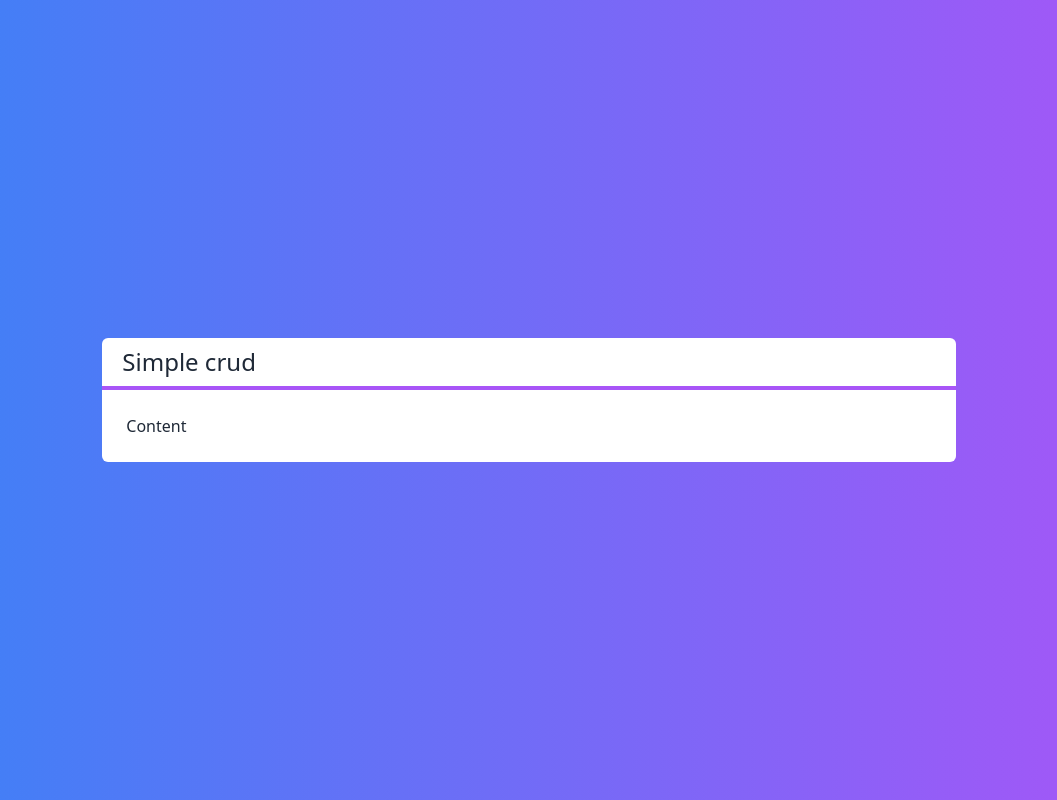
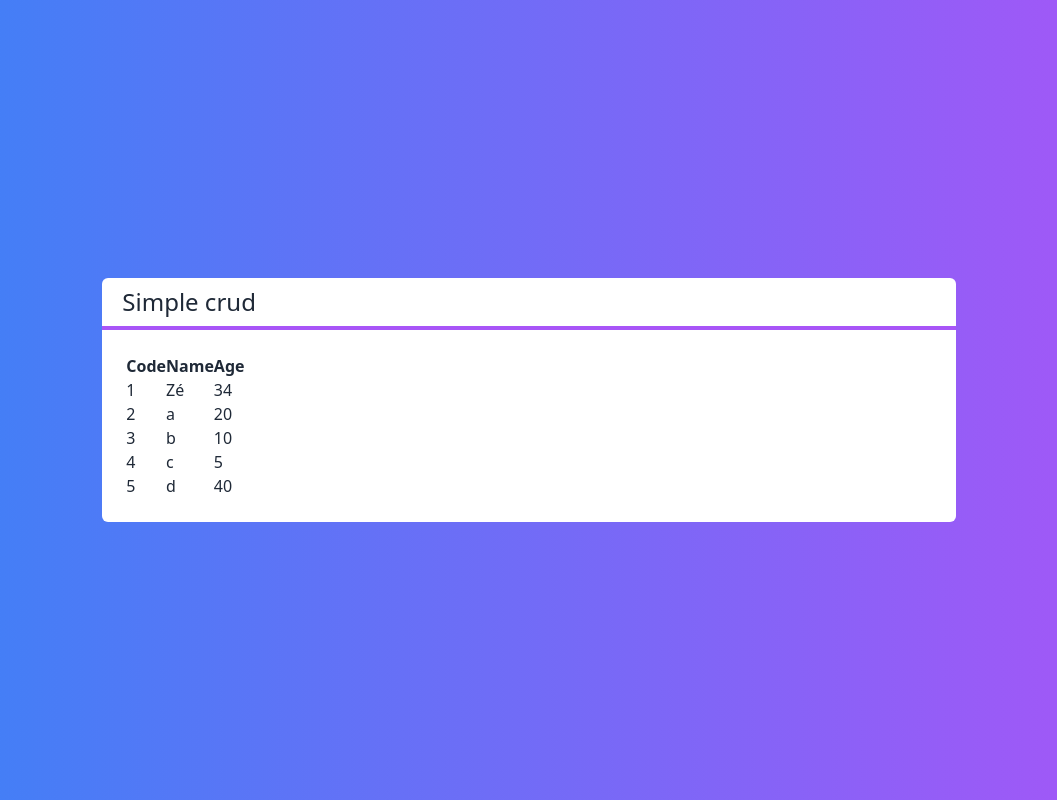
Before and after one commit to yThiagoFS/NextJS_firstProject, a Next.js app: page / in a window 1280 px wide. Shown: the whole page, without its empty margins (111-1168 px from the left). Built offline with nearby package versions, Linux system fonts and the light colour scheme.

Commit message:
rendering data in the table

```diff
--- /dev/null
+++ b/src/components/Table.tsx
@@ -0,0 +1,39 @@
+import Client from "../core/Client"
+interface TableProps {
+    clients: Client[]
+}
+const Table = (props: TableProps) => {
+
+    function renderHeader() {
+        return (
+            <tr>
+                <th>Code</th>
+                <th>Name</th>
+                <th>Age</th>
+            </tr>
+        )
+    }
+    function renderData(){
+        return props.clients?.map((client, i) => {
+            return(
+                <tr key={client.id}>
+                    <td>{client.id}</td>
+                    <td>{client.name}</td>
+                    <td>{client.age}</td>
+                </tr>
+            )
+        })
+    }
+
+    return (
+        <table>
+            <thead>
+                {renderHeader()}
+            </thead>
+            <tbody>
+                {renderData()}
+            </tbody>
+        </table>
+    )
+}
+export default Table
--- a/src/pages/index.tsx
+++ b/src/pages/index.tsx
@@ -1,5 +1,14 @@
 import Layout from "../components/Layout"
+import Table from "../components/Table"
+import Client from "../core/Client"
 export default props => {
+  const clients = [
+    new Client('Zé', 34, '1'),
+    new Client('a', 20, '2'),
+    new Client('b', 10, '3'),
+    new Client('c', 5, '4'),
+    new Client('d', 40, '5'),
+  ]
   return (
     <div className={`
     flex justify-center items-center h-screen
@@ -7,7 +16,7 @@ export default props => {
     text-white`}>
 
       <Layout title="Simple crud">
-        <span>Content</span>
+        <Table clients={clients}></Table>
       </Layout>
 
     </div>
```
